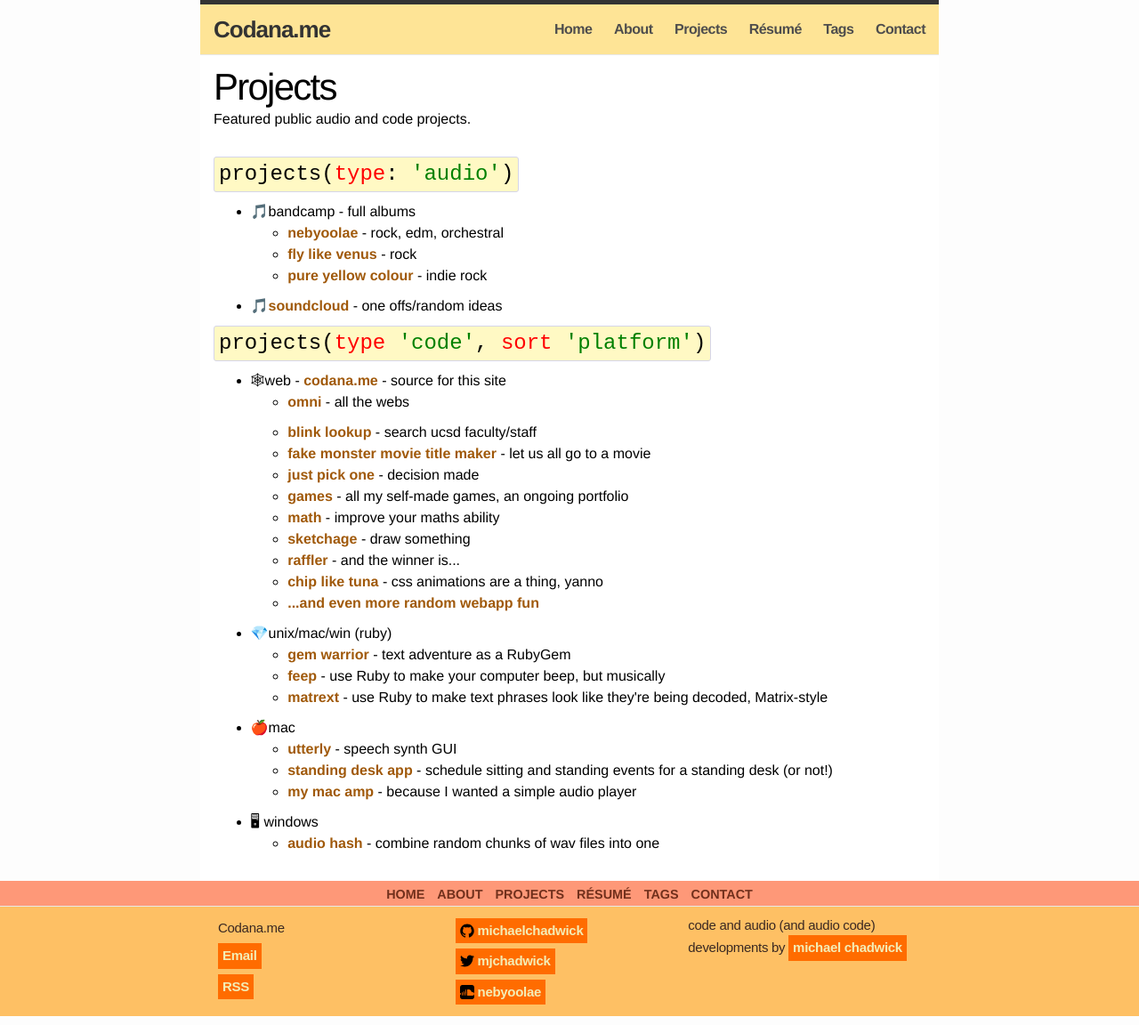
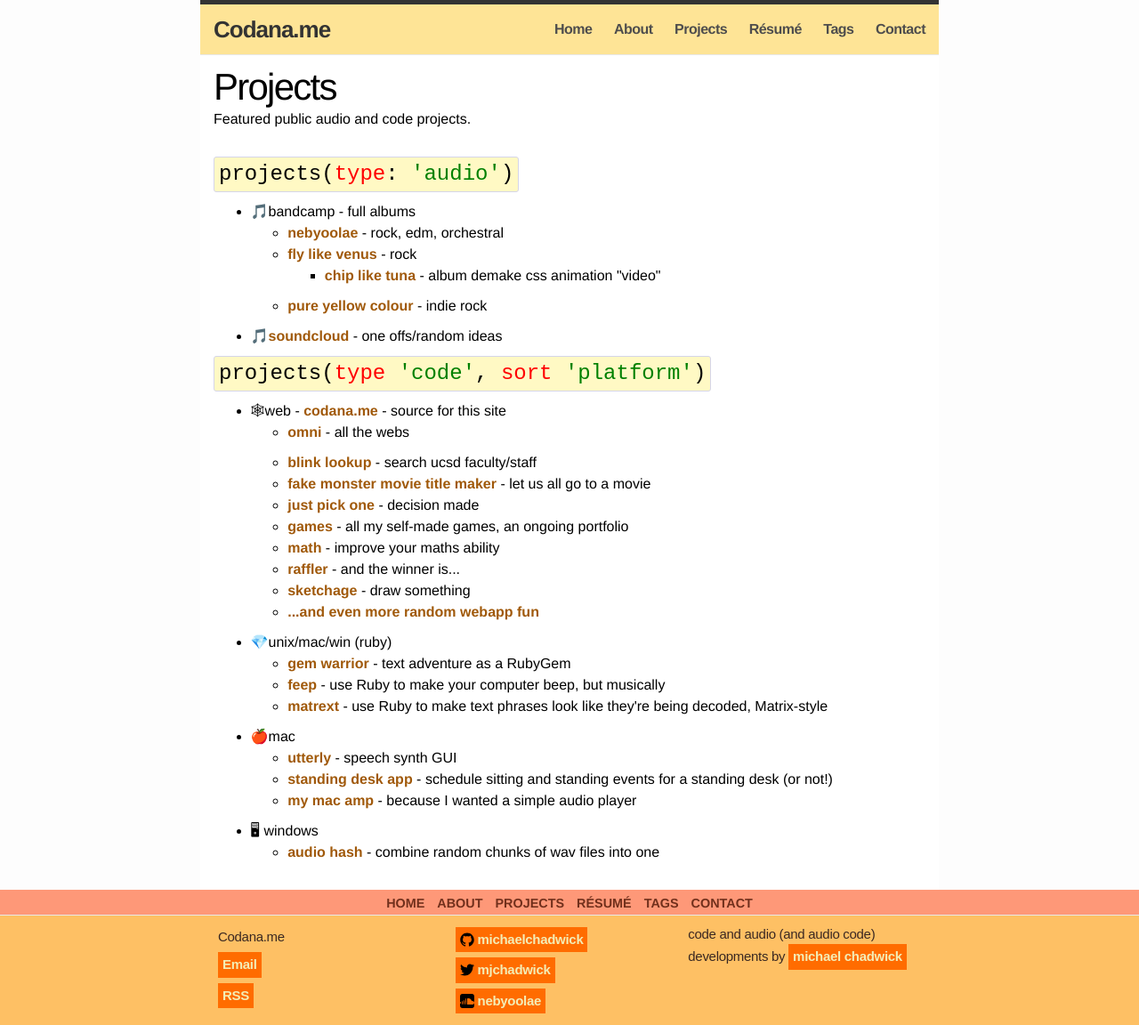
Before and after one commit to michaelchadwick/codana.me, a Jekyll site: the page built from projects/index.html, in a window 1280 px wide. Shown: the whole page at 89% size. Built offline with Jekyll 4.4.1, drawn with Linux system fonts in a browser that asks for light colours; nearby versions of some CDN libraries.

Commit message:
updated project list

```diff
--- a/projects/index.html
+++ b/projects/index.html
@@ -11,7 +11,11 @@
     <li>🎵bandcamp - full albums
       <ul>
         <li><a href="{{ site.bc_neb_link }}">nebyoolae</a> - rock, edm, orchestral</li>
-        <li><a href="{{ site.bc_flv_link }}">fly like venus</a> - rock</li>
+        <li><a href="{{ site.bc_flv_link }}">fly like venus</a> - rock
+          <ul>
+            <li><a href="http://clt.nebyoolae.com">chip like tuna</a> - album demake css animation "video"</li>
+          </ul>
+        </li>
         <li><a href="{{ site.bc_pyc_link }}">pure yellow colour</a> - indie rock</li>
       </ul>
     </li>
@@ -30,16 +34,15 @@
         <li><a href="/jpo">just pick one</a> - decision made</li>
         <li><a href="/games">games</a> - all my self-made games, an ongoing portfolio</li>
         <li><a href="/math">math</a> - improve your maths ability</li>
+        <li><a href="/raffler">raffler</a> - and the winner is...</li>
         <li><a href="/sketchage">sketchage</a> - draw something</li>
-        <li><a href="https://raffler.codana.me">raffler</a> - and the winner is...</li>
-        <li><a href="http://clt.nebyoolae.com">chip like tuna</a> - css animations are a thing, yanno</li>
         <li><a href="https://github.com/search?utf8=%E2%9C%93&amp;q=user%3Amichaelchadwick+topic%3Awebapp&amp;type=Repositories">...and even more random webapp fun</a></li>
       </ul>
     </li>
 
     <li>💎unix/mac/win (ruby)
       <ul>
-        <li><a href="http://gw.codana.me">gem warrior</a> - text adventure as a RubyGem</li>
+        <li><a href="{{ site.gh_link }}/gemwarrior">gem warrior</a> - text adventure as a RubyGem</li>
         <li><a href="{{ site.gh_link }}/feep">feep</a> - use Ruby to make your computer beep, but musically</li>
         <li><a href="{{ site.gh_link }}/matrext">matrext</a> - use Ruby to make text phrases look like they're being decoded, Matrix-style</li>
       </ul>
```
